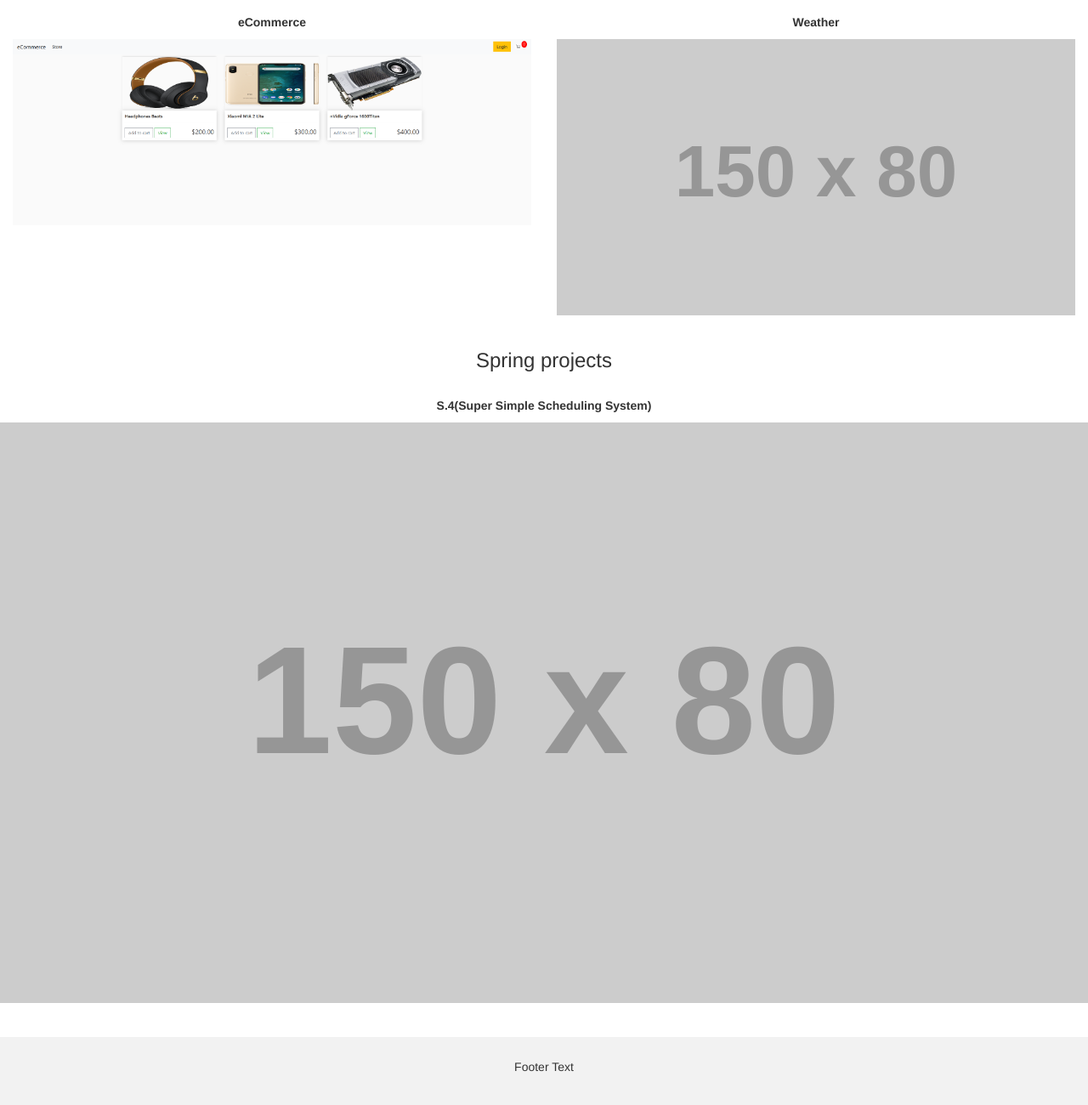
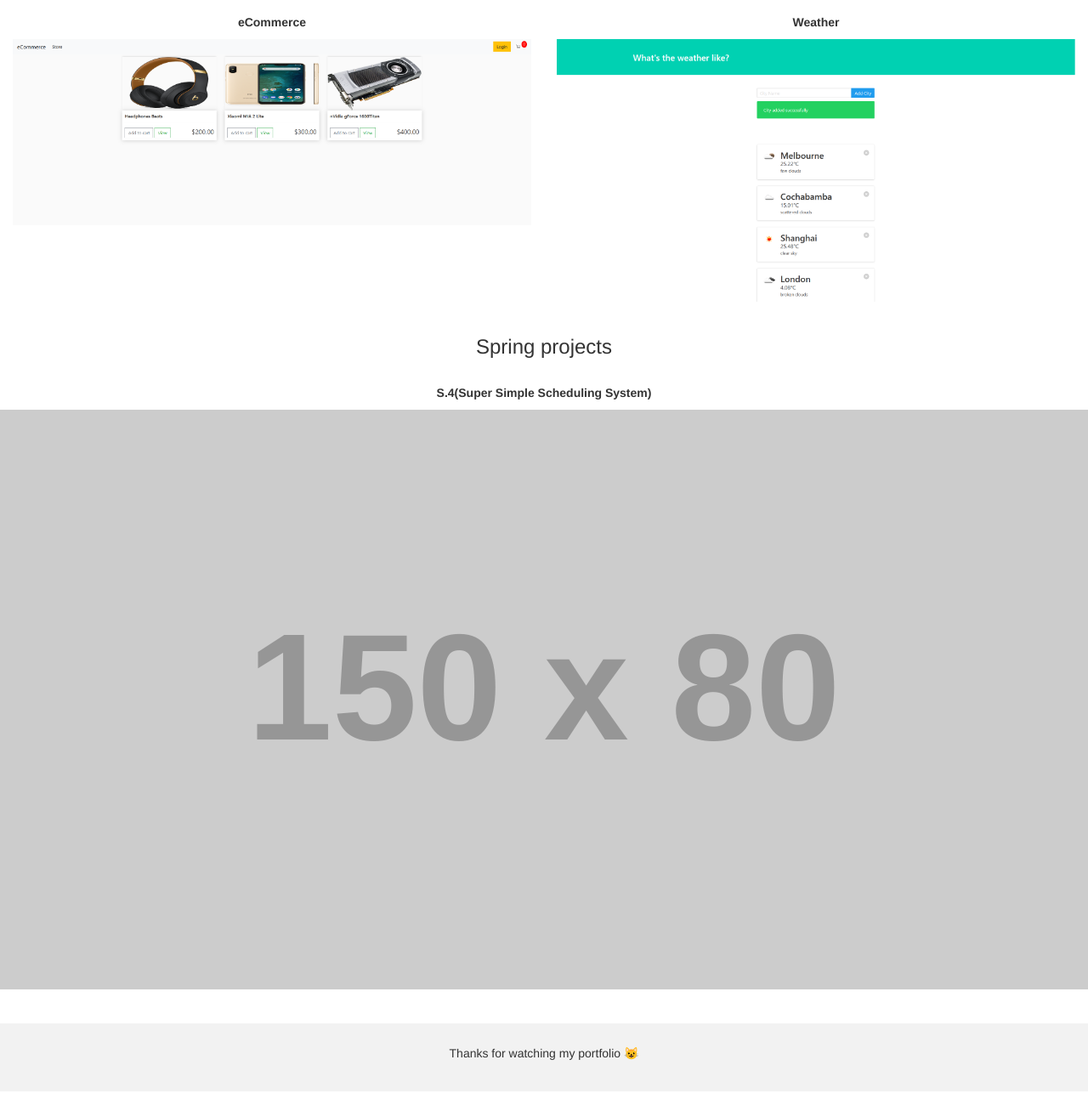
Before and after one commit to Elgondor/Portfolio, a plain HTML site: page index.html in a window 1280 px wide. Shown: the part 383-1683 px from the top of the page at 85% size. Drawn offline with nearby package versions, Linux system fonts and the light colour scheme; placeholder pictures from the web are drawn by us.

Commit message:
Added new image in index.html

```diff
--- a/index.html
+++ b/index.html
@@ -57,7 +57,7 @@
     </div>
     <div class="col-sm-6">
       <strong><p>Weather</p></strong>
-      <img src="https://placehold.it/150x80?text=IMAGE" class="img-responsive" style="width:100%" alt="Image">
+      <img src="https://raw.githubusercontent.com/Elgondor/Portfolio/main/img/weather-1.PNG" class="img-responsive" style="width:100%" alt="Image">
     </div>
   </div>
 </div><br>
@@ -73,7 +73,7 @@
 </div><br><br>
 
 <footer class="container-fluid text-center">
-  <p>Footer Text</p>
+  <p>Thanks for watching my portfolio 😺</p>
 </footer>
 
 </body>
```
